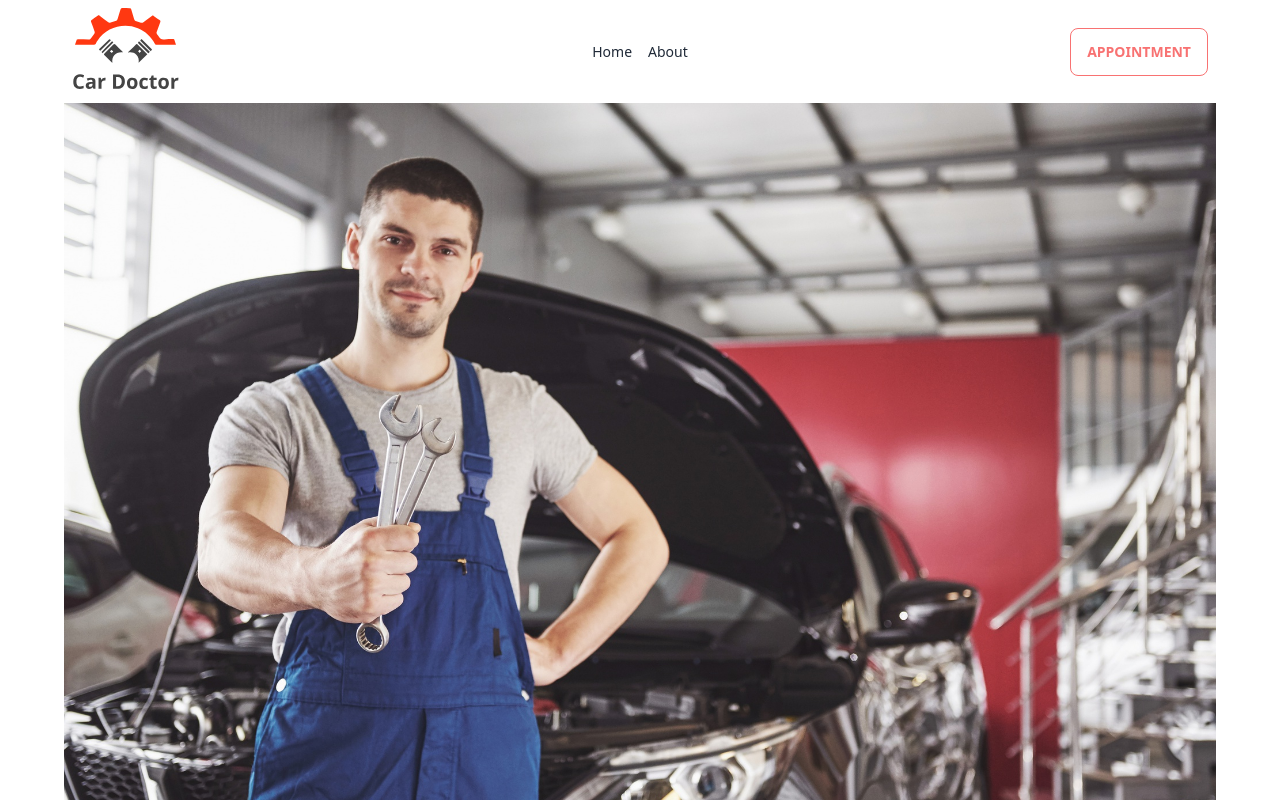
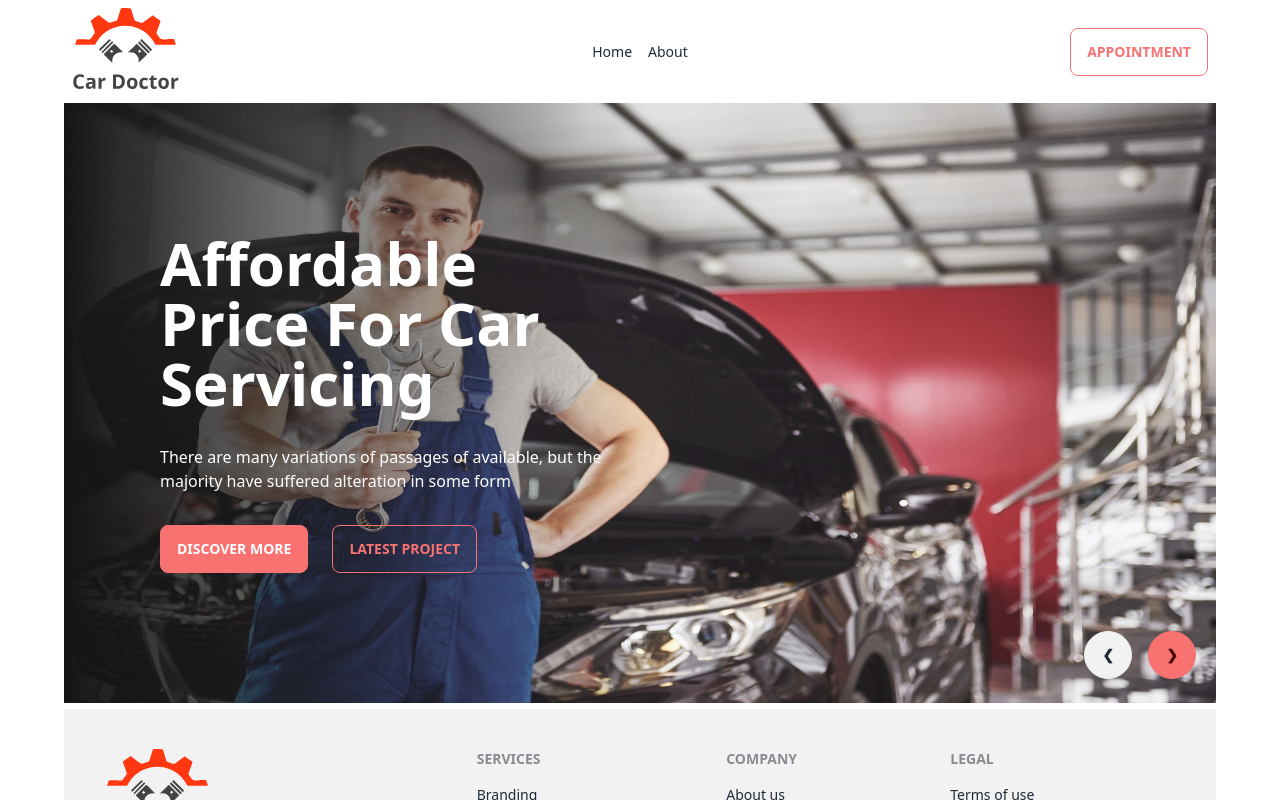
Before and after one commit to jobaer6768/car-doctors-client, a React (Vite) app: page / in a window 1280 px wide. Shown: the top 800 px of the page. Built offline with nearby package versions, Linux system fonts and the light colour scheme.

Commit message:
updated banner section with gradient-overlay

```diff
--- a/src/pages/Home/Banner.jsx
+++ b/src/pages/Home/Banner.jsx
@@ -8,9 +8,17 @@ import img6 from '../../assets/images/banner/6.jpg'
 
 const Banner = () => {
     return (
-        <div className="carousel w-full">
+        <div className="carousel w-full h-[600px]">
             <div id="slide1" className="carousel-item relative w-full">
                 <img src={img1} className="w-full" />
+                <div className="absolute w-1/2 h-full flex flex-col justify-center gap-8 bg-gradient-to-r from-[#151515] to-[rgba(21, 21, 21, 0.00)] pl-24">
+                    <h2 className='text-6xl text-white font-bold'>Affordable Price For Car Servicing</h2>
+                    <p className='text-white'>There are many variations of passages of  available, but the majority have suffered alteration in some form</p>
+                    <div className='space-x-6'>
+                        <button className='btn btn-error text-white'>Discover More</button>
+                        <button className='btn btn-outline btn-error'>Latest Project</button>
+                    </div>
+                </div>
                 <div className="absolute flex justify-end gap-4 transform -translate-y-1/2 left-5 right-5 bottom-0">
                     <a href="#slide6" className="btn btn-circle">❮</a>
                     <a href="#slide2" className="btn btn-circle btn-error">❯</a>
@@ -18,6 +26,14 @@ const Banner = () => {
             </div>
             <div id="slide2" className="carousel-item relative w-full">
                 <img src={img2} className="w-full" />
+                <div className="absolute w-1/2 h-full flex flex-col justify-center gap-8 bg-gradient-to-r from-[#151515] to-[rgba(21, 21, 21, 0.00)] pl-24">
+                    <h2 className='text-6xl text-white font-bold'>Affordable Price For Car Servicing</h2>
+                    <p className='text-white'>There are many variations of passages of  available, but the majority have suffered alteration in some form</p>
+                    <div className='space-x-6'>
+                        <button className='btn btn-error text-white'>Discover More</button>
+                        <button className='btn btn-outline btn-error'>Latest Project</button>
+                    </div>
+                </div>
                 <div className="absolute flex justify-end gap-4 transform -translate-y-1/2 left-5 right-5 bottom-0">
                     <a href="#slide1" className="btn btn-circle">❮</a>
                     <a href="#slide3" className="btn btn-circle btn-error">❯</a>
@@ -25,6 +41,14 @@ const Banner = () => {
             </div>
             <div id="slide3" className="carousel-item relative w-full">
                 <img src={img3} className="w-full" />
+                <div className="absolute w-1/2 h-full flex flex-col justify-center gap-8 bg-gradient-to-r from-[#151515] to-[rgba(21, 21, 21, 0.00)] pl-24">
+                    <h2 className='text-6xl text-white font-bold'>Affordable Price For Car Servicing</h2>
+                    <p className='text-white'>There are many variations of passages of  available, but the majority have suffered alteration in some form</p>
+                    <div className='space-x-6'>
+                        <button className='btn btn-error text-white'>Discover More</button>
+                        <button className='btn btn-outline btn-error'>Latest Project</button>
+                    </div>
+                </div>
                 <div className="absolute flex justify-end gap-4 transform -translate-y-1/2 left-5 right-5 bottom-0">
                     <a href="#slide2" className="btn btn-circle">❮</a>
                     <a href="#slide4" className="btn btn-circle btn-error">❯</a>
@@ -32,6 +56,14 @@ const Banner = () => {
             </div>
             <div id="slide4" className="carousel-item relative w-full">
                 <img src={img4} className="w-full" />
+                <div className="absolute w-1/2 h-full flex flex-col justify-center gap-8 bg-gradient-to-r from-[#151515] to-[rgba(21, 21, 21, 0.00)] pl-24">
+                    <h2 className='text-6xl text-white font-bold'>Affordable Price For Car Servicing</h2>
+                    <p className='text-white'>There are many variations of passages of  available, but the majority have suffered alteration in some form</p>
+                    <div className='space-x-6'>
+                        <button className='btn btn-error text-white'>Discover More</button>
+                        <button className='btn btn-outline btn-error'>Latest Project</button>
+                    </div>
+                </div>
                 <div className="absolute flex justify-end gap-4 transform -translate-y-1/2 left-5 right-5 bottom-0">
                     <a href="#slide3" className="btn btn-circle">❮</a>
                     <a href="#slide5" className="btn btn-circle btn-error">❯</a>
@@ -39,6 +71,14 @@ const Banner = () => {
             </div>
             <div id="slide5" className="carousel-item relative w-full">
                 <img src={img5} className="w-full" />
+                <div className="absolute w-1/2 h-full flex flex-col justify-center gap-8 bg-gradient-to-r from-[#151515] to-[rgba(21, 21, 21, 0.00)] pl-24">
+                    <h2 className='text-6xl text-white font-bold'>Affordable Price For Car Servicing</h2>
+                    <p className='text-white'>There are many variations of passages of  available, but the majority have suffered alteration in some form</p>
+                    <div className='space-x-6'>
+                        <button className='btn btn-error text-white'>Discover More</button>
+                        <button className='btn btn-outline btn-error'>Latest Project</button>
+                    </div>
+                </div>
                 <div className="absolute flex justify-end gap-4 transform -translate-y-1/2 left-5 right-5 bottom-0">
                     <a href="#slide4" className="btn btn-circle">❮</a>
                     <a href="#slide6" className="btn btn-circle btn-error">❯</a>
@@ -46,6 +86,14 @@ const Banner = () => {
             </div>
             <div id="slide6" className="carousel-item relative w-full">
                 <img src={img6} className="w-full" />
+                <div className="absolute w-1/2 h-full flex flex-col justify-center gap-8 bg-gradient-to-r from-[#151515] to-[rgba(21, 21, 21, 0.00)] pl-24">
+                    <h2 className='text-6xl text-white font-bold'>Affordable Price For Car Servicing</h2>
+                    <p className='text-white'>There are many variations of passages of  available, but the majority have suffered alteration in some form</p>
+                    <div className='space-x-6'>
+                        <button className='btn btn-error text-white'>Discover More</button>
+                        <button className='btn btn-outline btn-error'>Latest Project</button>
+                    </div>
+                </div>
                 <div className="absolute flex justify-end gap-4 transform -translate-y-1/2 left-5 right-5 bottom-0">
                     <a href="#slide5" className="btn btn-circle">❮</a>
                     <a href="#slide1" className="btn btn-circle btn-error">❯</a>
```
